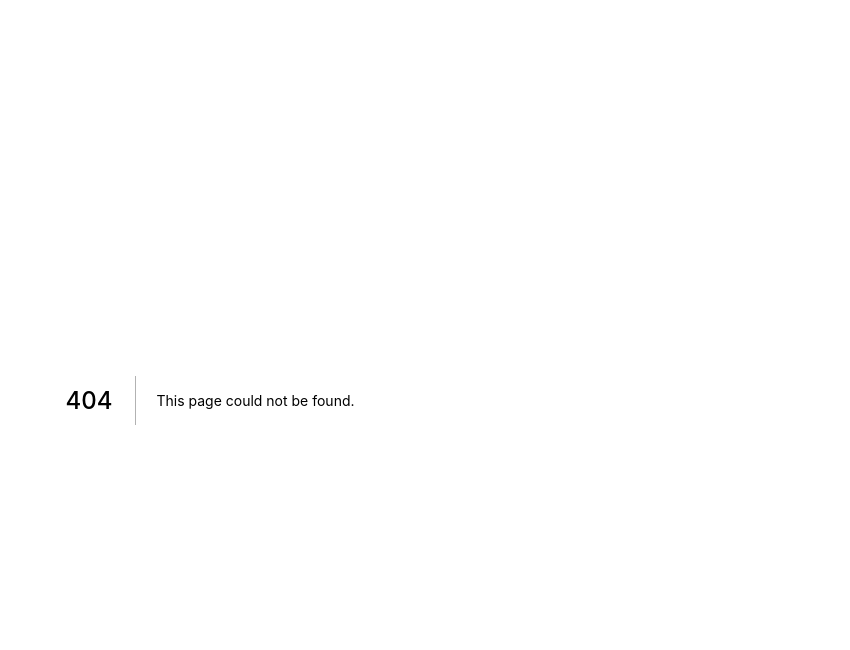
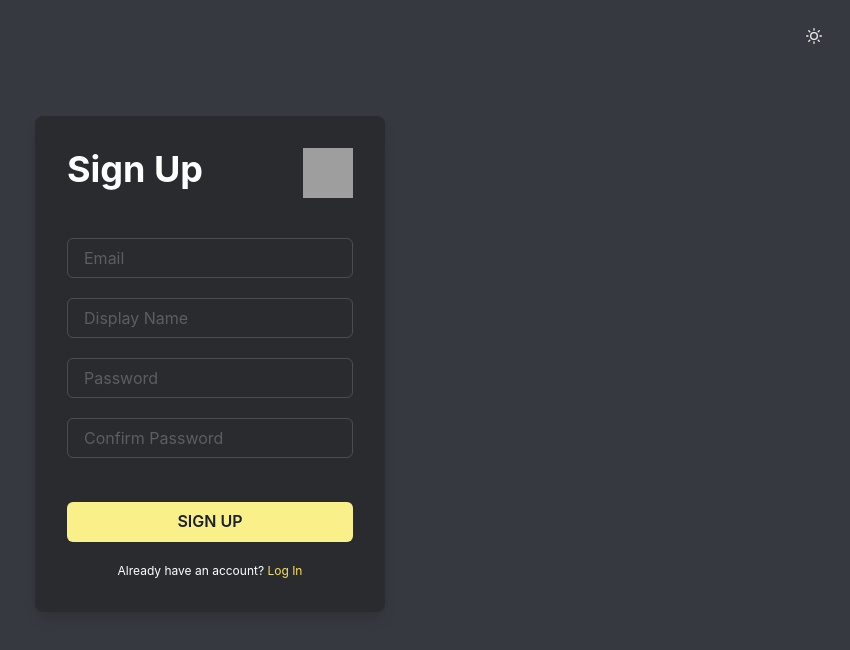
Before and after one commit to RickBr0wn/todo-able, a Next.js app: page /signup in a window 1280 px wide. Before the commit this address had no page. Shown: the top 650 px of the page, without its empty margins (430-1280 px from the left). Built offline with nearby package versions, Linux system fonts and the light colour scheme; grey boxes are pictures that could not be loaded.

Commit message:
adds signup ui

```diff
--- a/pages/index.tsx
+++ b/pages/index.tsx
@@ -1,10 +1,10 @@
 import type { NextPage } from 'next'
-import Login from './login'
+import Signup from './signup'
 
 const Home: NextPage = () => {
 	return (
 		<main role='main'>
-			<Login />
+			<Signup />
 		</main>
 	)
 }
--- /dev/null
+++ b/pages/signup.tsx
@@ -0,0 +1,80 @@
+import {
+	Button,
+	Flex,
+	FormControl,
+	Heading,
+	Input,
+	Text,
+	useColorMode
+} from '@chakra-ui/react'
+import Link from 'next/link'
+import Image from 'next/image'
+import { useRef } from 'react'
+
+const Signup = () => {
+	const emailRef = useRef<HTMLInputElement>(null)
+	const passwordRef = useRef<HTMLInputElement>(null)
+	const confirmPasswordRef = useRef<HTMLInputElement>(null)
+	const displayNameRef = useRef<HTMLInputElement>(null)
+	const { colorMode } = useColorMode()
+	const isDarkMode = colorMode === 'dark'
+
+	return (
+		<Flex justify={'center'} align={'center'} h={'calc(100vh - 72px)'}>
+			<Flex
+				data-testid='login-container'
+				bg={isDarkMode ? 'brand.paper.dark' : 'brand.paper.light'}
+				w={350}
+				borderRadius={'lg'}
+				p={8}
+				flexDir={'column'}
+				gap={10}
+				shadow={'lg'}
+			>
+				<Flex gap={4} justify={'space-between'}>
+					<Heading role={'heading'}>Sign Up</Heading>
+					<Image
+						src={'/../public/logo.png'}
+						alt={'logo'}
+						height={'50px'}
+						width={'50px'}
+						layout={'fixed'}
+					/>
+				</Flex>
+				<FormControl>
+					<Flex flexDir={'column'} gap={5}>
+						<Input ref={emailRef} placeholder={'Email'} />
+						<Input ref={displayNameRef} placeholder={'Display Name'} />
+						<Input
+							data-testid={'password'}
+							ref={passwordRef}
+							placeholder={'Password'}
+							type={'password'}
+						/>
+						<Input
+							data-testid={'confirm-password'}
+							ref={confirmPasswordRef}
+							placeholder={'Confirm Password'}
+							type={'password'}
+							mb={6}
+						/>
+						<Button colorScheme={'yellow'} type={'submit'}>
+							SIGN UP
+						</Button>
+					</Flex>
+				</FormControl>
+
+				<Text fontSize={'xs'} align={'center'} mt={'-20px'}>
+					Already have an account?{' '}
+					<Text as={'span'} color={'yellow.300'}>
+						<Link href={'/login'}>
+							<a>Log In</a>
+						</Link>
+					</Text>
+				</Text>
+			</Flex>
+		</Flex>
+	)
+}
+
+export default Signup
```
